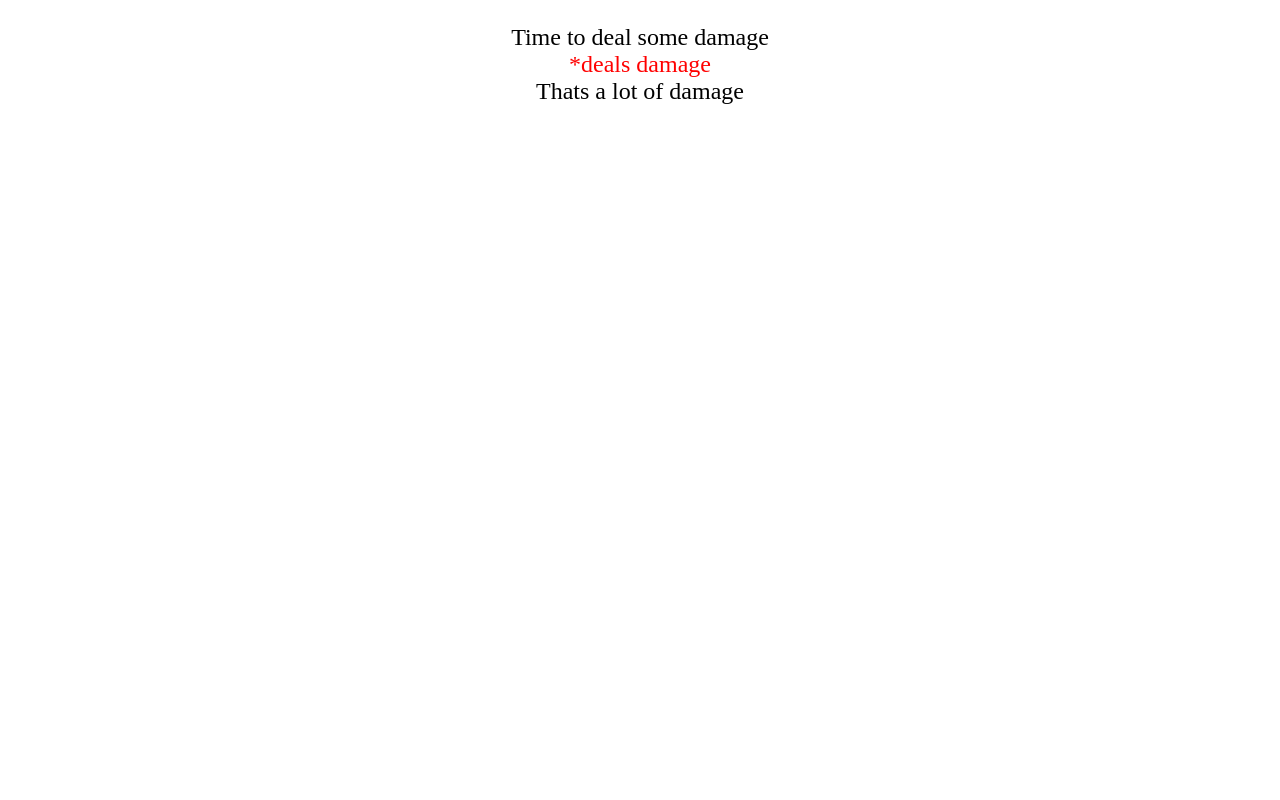
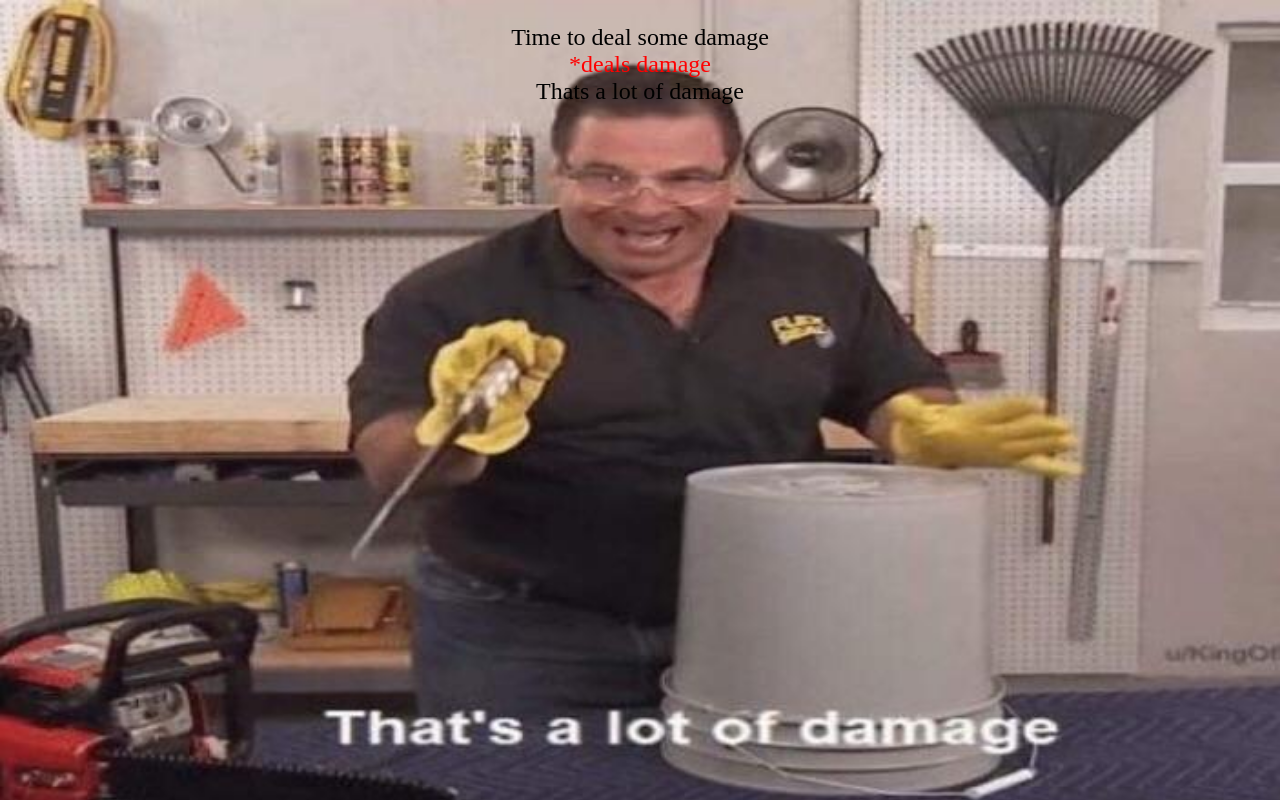
Before and after one commit to SoyaBok/FirstPP, a plain HTML site: page index.html in a window 1280 px wide. Drawn offline with Linux system fonts and the light colour scheme.

Commit message:
d a m a g e

```diff
--- a/index.html
+++ b/index.html
@@ -7,10 +7,12 @@
     <title>Flex Seal</title>
 </head>
 <body>
+
     <p>Time to deal some damage <br>
        <span id="dmg">*deals damage </span><br>
-       Thats a lot of damage
+       T<span id="blc">hats a lot of damag</span>e
 
     </p>
+
 </body>
 </html>
--- a/style.css
+++ b/style.css
@@ -7,3 +7,8 @@ p {
     color: red;
     text-align: center;
 }
+body {
+ background-image: url(image/dmg.jpg);
+ background-repeat: no-repeat;
+ background-size: cover;
+}
```
Also changed, not shown: image/dmg.jpg (added).
